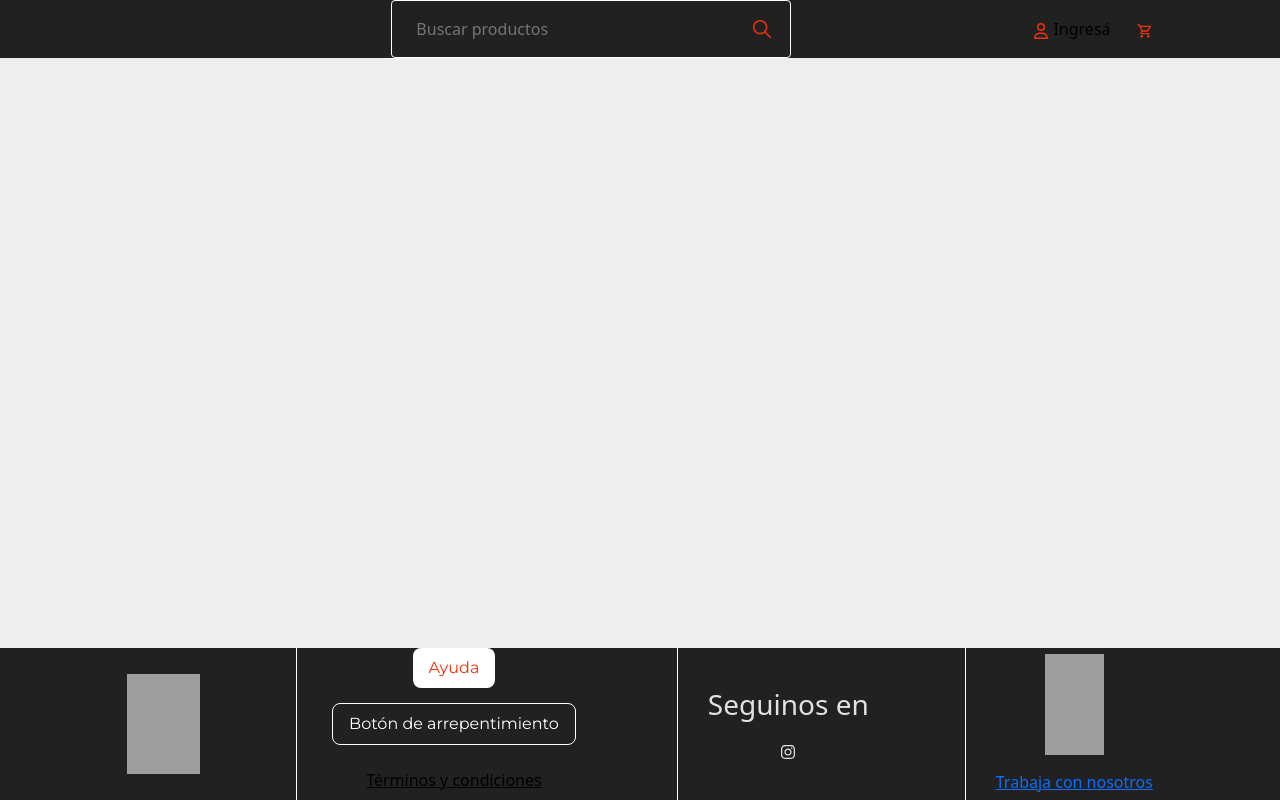
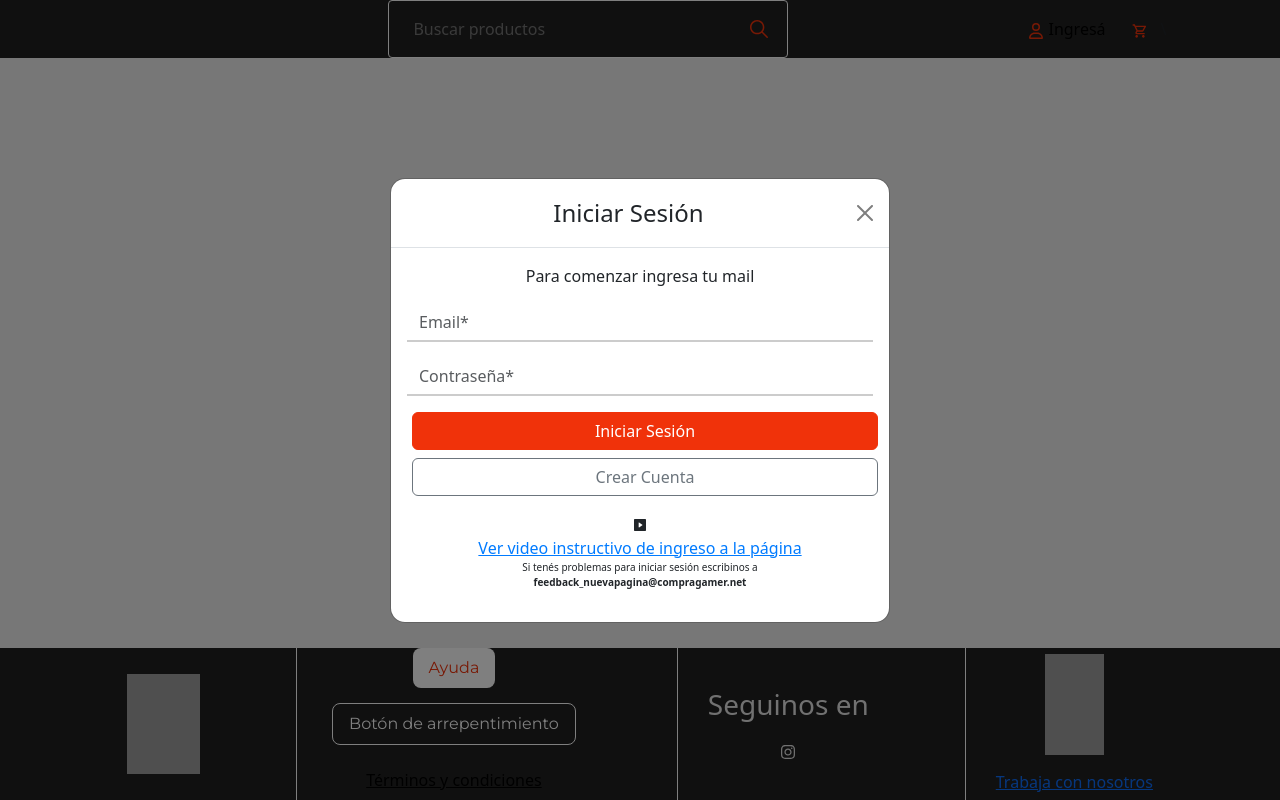
Before and after one commit to JuanMolinaNavarro/grupo12-compra-gamer, a React (Vite) app: page /ayuda in a window 1280 px wide. Both pictures are taken after a click on the button "Ingresá". Built offline with nearby package versions, Linux system fonts and the light colour scheme; grey boxes are pictures that could not be loaded.

Commit message:
Actualiza Header en dev

```diff
--- /dev/null
+++ b/src/components/Auth/AuthModal.jsx
@@ -0,0 +1,230 @@
+import React, { useState } from "react";
+import { Modal, Button, Form } from "react-bootstrap";
+import "../../styles/AuthModal.css";
+import { RiVideoFill } from "react-icons/ri";
+
+const AuthModal = ({ show, handleClose }) => {
+  const [mode, setMode] = useState("login"); // login o register
+
+  // Estados de los inputs
+  const [firstName, setFirstName] = useState("");
+  const [lastName, setLastName] = useState("");
+  const [email, setEmail] = useState("");
+  const [phoneCode, setPhoneCode] = useState("");
+  const [phoneNumber, setPhoneNumber] = useState("");
+  const [password, setPassword] = useState("");
+  const [confirmPassword, setConfirmPassword] = useState("");
+
+  const resetFields = () => {
+    setFirstName("");
+    setLastName("");
+    setEmail("");
+    setPhoneCode("");
+    setPhoneNumber("");
+    setPassword("");
+    setConfirmPassword("");
+  };
+
+  const switchToRegister = () => {
+    resetFields();
+    setMode("register");
+  };
+
+  const switchToLogin = () => {
+    resetFields();
+    setMode("login");
+  };
+
+  const handleSubmit = (e) => {
+    e.preventDefault();
+
+    if (mode === "login") {
+      console.log("Login con:", email, password);
+      // lógica para login
+    } else {
+      if (password !== confirmPassword) {
+        alert("Las contraseñas no coinciden");
+        return;
+      }
+      console.log("Registro con:", {
+        firstName,
+        lastName,
+        email,
+        phoneCode,
+        phoneNumber,
+        password,
+      });
+      // lógica para registro
+    }
+
+    handleClose();
+  };
+
+  return (
+    <Modal show={show} onHide={handleClose} centered>
+      <Modal.Header closeButton>
+        <Modal.Title className="w-100 text-center">
+          {mode === "login" ? "Iniciar Sesión" : "Crear Cuenta"}
+        </Modal.Title>
+      </Modal.Header>
+
+      <Modal.Body>
+        <p className="text-center">
+          {mode === "login"
+            ? "Para comenzar ingresa tu mail"
+            : "Complete los campos para crear su cuenta"}
+        </p>
+
+        <Form onSubmit={handleSubmit}>
+          {mode === "register" && (
+            <>
+              {/* Nombre y apellido */}
+              <Form.Group className="mb-3">
+                <div className="row">
+                  <div className="col">
+                    <Form.Control
+                      type="text"
+                      placeholder="Nombre*"
+                      value={firstName}
+                      onChange={(e) => setFirstName(e.target.value)}
+                      required
+                      className="auth-modal-input"
+                    />
+                  </div>
+                  <div className="col">
+                    <Form.Control
+                      type="text"
+                      placeholder="Apellido*"
+                      value={lastName}
+                      onChange={(e) => setLastName(e.target.value)}
+                      required
+                      className="auth-modal-input"
+                    />
+                  </div>
+                </div>
+              </Form.Group>
+            </>
+          )}
+
+          {/* Email */}
+          <Form.Group controlId="formEmail" className="mb-3">
+            <Form.Control
+              type="email"
+              placeholder="Email*"
+              value={email}
+              onChange={(e) => setEmail(e.target.value)}
+              required
+              className="auth-modal-input"
+            />
+          </Form.Group>
+
+          {mode === "register" && (
+            <>
+              {/* Teléfono */}
+              <Form.Group className="mb-3">
+                <div className="row">
+                  <div className="col-4">
+                    <Form.Control
+                      type="text"
+                      placeholder="Código de área*"
+                      value={phoneCode}
+                      onChange={(e) => setPhoneCode(e.target.value)}
+                      required
+                      className="auth-modal-input"
+                    />
+                  </div>
+                  <div className="col-8">
+                    <Form.Control
+                      type="text"
+                      placeholder="Número de teléfono*"
+                      value={phoneNumber}
+                      onChange={(e) => setPhoneNumber(e.target.value)}
+                      required
+                      className="auth-modal-input"
+                    />
+                  </div>
+                </div>
+              </Form.Group>
+            </>
+          )}
+
+          {/* Contraseña y confirmar contraseña (en login solo se muestra una) */}
+          <Form.Group className="mb-3">
+            <div className="row">
+              <div className="col">
+                <Form.Control
+                  type="password"
+                  placeholder="Contraseña*"
+                  value={password}
+                  onChange={(e) => setPassword(e.target.value)}
+                  required
+                  className="auth-modal-input"
+                />
+              </div>
+              {mode === "register" && (
+                <div className="col">
+                  <Form.Control
+                    type="password"
+                    placeholder="Repetir contraseña*"
+                    value={confirmPassword}
+                    onChange={(e) => setConfirmPassword(e.target.value)}
+                    required
+                    className="auth-modal-input"
+                  />
+                </div>
+              )}
+            </div>
+          </Form.Group>
+
+          {/* Botón principal */}
+          <Button
+            variant="primary"
+            type="submit"
+            className="w-100"
+            style={{ backgroundColor: "#f0320a", borderColor: "#f0320a" }}
+          >
+            {mode === "login" ? "Iniciar Sesión" : "Registrarse"}
+          </Button>
+
+          {/* Botón para cambiar entre login y registro */}
+          {mode === "login" ? (
+            <Button
+              variant="outline-secondary"
+              type="button"
+              className="w-100 mt-2"
+              onClick={switchToRegister}
+            >
+              Crear Cuenta
+            </Button>
+          ) : (
+            <Button
+              variant="outline-secondary"
+              type="button"
+              className="w-100 mt-2"
+              onClick={switchToLogin}
+            >
+              Volver al Login
+            </Button>
+          )}
+        </Form>
+
+        {/* Video y ayuda */}
+        <div className="text-center mt-3">
+          <RiVideoFill />
+          <a
+            href="https://www.youtube.com/watch?v=Fy37FKC_kS8&ab_channel=CompraGamer"
+            style={{ color: "#007bff", display: "block" }}
+          >
+            Ver video instructivo de ingreso a la página
+          </a>
+          <p className="problem">
+            Si tenés problemas para iniciar sesión escribinos a<br />
+            <strong>feedback_nuevapagina@compragamer.net</strong>
+          </p>
+        </div>
+      </Modal.Body>
+    </Modal>
+  );
+};
+
+export default AuthModal;
--- a/src/components/Header/Header.jsx
+++ b/src/components/Header/Header.jsx
@@ -1,33 +1,45 @@
-import React from 'react'
-import cgLogo from '../../../public/compra-gamer.svg'
-import '../../styles/Header.css'
+import React, { useState } from "react";
+import cgLogo from "../../../public/compra-gamer.svg";
+import "../../styles/Header.css";
 import { MdOutlineShoppingCart } from "react-icons/md";
 import { FaRegUser } from "react-icons/fa6";
 import { IoIosSearch } from "react-icons/io";
-import { Link } from 'react-router-dom';
+import { Link } from "react-router-dom";
+import AuthModal from "../Auth/AuthModal";
+import "../../styles/AuthModal.css";
+const Header = () => {
+  const [showLogin, setShowLogin] = useState(false);
 
-
-const Header = () => {
+  const onLoginClick = () => setShowLogin(true);
+  const handleClose = () => setShowLogin(false);
+  confirm;
   return (
     <header>
       <Link to="/">
         <img src={cgLogo} className="logo" alt="compra gamer logo" />
       </Link>
-            <div className='searchBar'>
-                <input id="searchInput" type="text" required placeholder='Buscar productos' />
-                <IoIosSearch className='searchIcon' color='f0320a' />
+      <div className="searchBar">
+        <input
+          id="searchInput"
+          type="text"
+          required
+          placeholder="Buscar productos"
+        />
+        <IoIosSearch className="searchIcon" color="f0320a" />
       </div>
-            <div id='buttonContainer'>
-                <button>
-                    <FaRegUser color='#f0320a' /> Ingresá
+      <div id="buttonContainer">
+        <button onClick={onLoginClick}>
+          <FaRegUser color="#f0320a" /> Ingresá
         </button>
         <button>
-                    <MdOutlineShoppingCart color='#f0320a' />
+          <MdOutlineShoppingCart color="#f0320a" />
         </button>
+        \
+      </div>
 
-            </div>
+      <AuthModal show={showLogin} handleClose={handleClose} />
     </header>
-    )
-}
+  );
+};
 
-export default Header
+export default Header;
--- /dev/null
+++ b/src/styles/AuthModal.css
@@ -0,0 +1,34 @@
+.video-link {
+  color: #007bff;
+  text-decoration: none;
+}
+.video-link:hover {
+  text-decoration: underline;
+}
+.modal-content {
+  text-align: center;
+}
+.modal-title {
+  width: 100%;
+  text-align: center;
+}
+.problem {
+  font-size: 10px;
+}
+.auth-modal-input {
+  border: none;
+  border-bottom: 2px solid #ccc; /* borde gris abajo por defecto */
+  border-radius: 0;
+  background-color: transparent;
+  transition: border-color 0.3s ease;
+  outline: none;
+}
+
+.auth-modal-input:hover,
+.auth-modal-input:focus {
+  border-bottom-color: #f0320a; /* naranja en hover y focus */
+  box-shadow: none;
+}
+.modal-content {
+  border-radius: 15px !important; /* o el valor que prefieras */
+}
```
Lines whose indentation alone changed are shown as unchanged.
